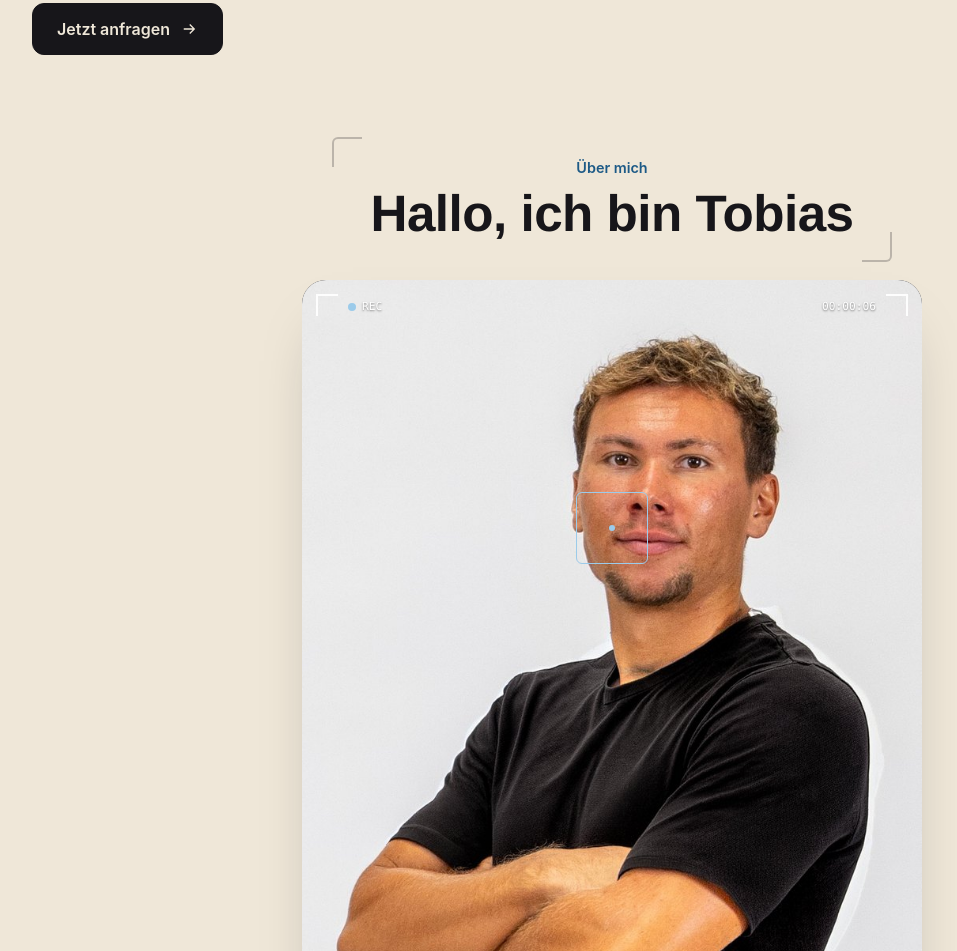
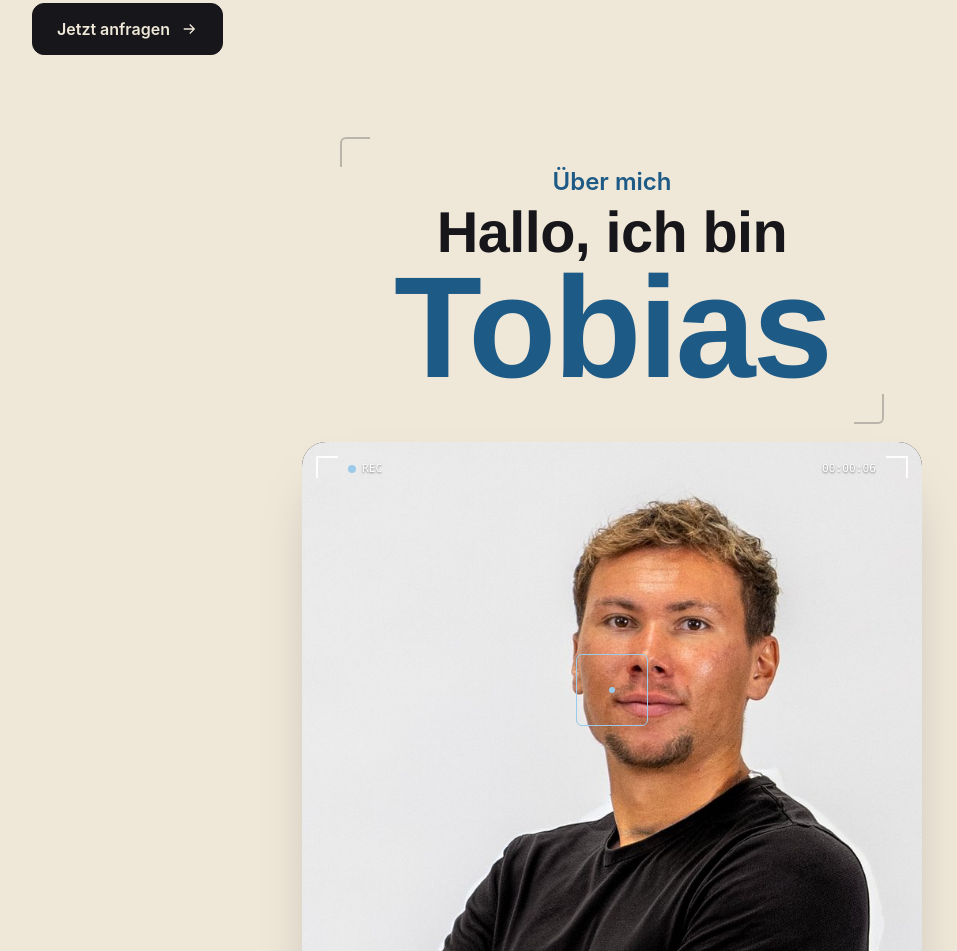
Before and after one commit to Termed30/werbeagentur, a plain HTML site: page index.html in a window 1280 px wide. Shown: the part 3995-4946 px from the top of the page, without its empty margins (28-985 px from the left). Drawn offline with Linux system fonts and the light colour scheme.

Commit message:
Über mich: größere Überschrift, Tobias in eigener Zeile
Co-Authored-By: Claude Opus 5.5 <noreply@anthropic.com>

```diff
--- a/index.html
+++ b/index.html
@@ -304,7 +304,11 @@ h2{font:600 clamp(2rem,4.2vw,3.2rem)/1.02 var(--display);letter-spacing:-.01em;m
 @media (max-width:640px){.hero::before,.hero::after{display:none}}
 /* Über mich groß und untereinander */
 .me{display:grid;justify-items:center;text-align:center;gap:32px}
+.me-head{padding:16px 40px}
 .me-head h2{margin:0}
+.me-eyebrow{font:600 clamp(1.1rem,2.4vw,1.5rem) var(--body);margin-bottom:8px}
+.me-title{font:600 clamp(2.2rem,5vw,3.6rem)/1 var(--display)}
+.me-title span{display:block;font-size:clamp(4.2rem,13vw,9rem);line-height:.92;letter-spacing:-.02em;color:var(--blue-ink)}
 .me-photo{width:min(620px,100%)!important;aspect-ratio:4/5;box-shadow:0 30px 60px -30px rgba(23,22,26,.4)}
 .me-lead{font:600 clamp(1.4rem,3vw,2rem)/1.25 var(--display);max-width:28ch;margin:0}
 .facts2{display:grid;grid-template-columns:repeat(3,1fr);gap:16px;width:100%;max-width:960px}
@@ -588,7 +592,7 @@ footer a{color:var(--ink-2);display:inline-block;padding:12px 4px}
 
   <section id="ueber-mich" style="padding-top:0">
     <div class="me">
-      <div class="me-head reveal frame-deco" style="padding:8px 24px"><p class="eyebrow">Über mich</p><h2>Hallo, ich bin Tobias</h2></div>
+      <div class="me-head reveal frame-deco"><p class="eyebrow me-eyebrow">Über mich</p><h2 class="me-title">Hallo, ich bin<span>Tobias</span></h2></div>
       <div class="viewfinder me-photo reveal" id="vf" role="img" aria-label="Porträt von Tobias Sereinig">
         <img src="media/tobias.jpg" alt="" width="800" height="1000" loading="lazy">
         <span class="focus" id="focus"></span>
```
